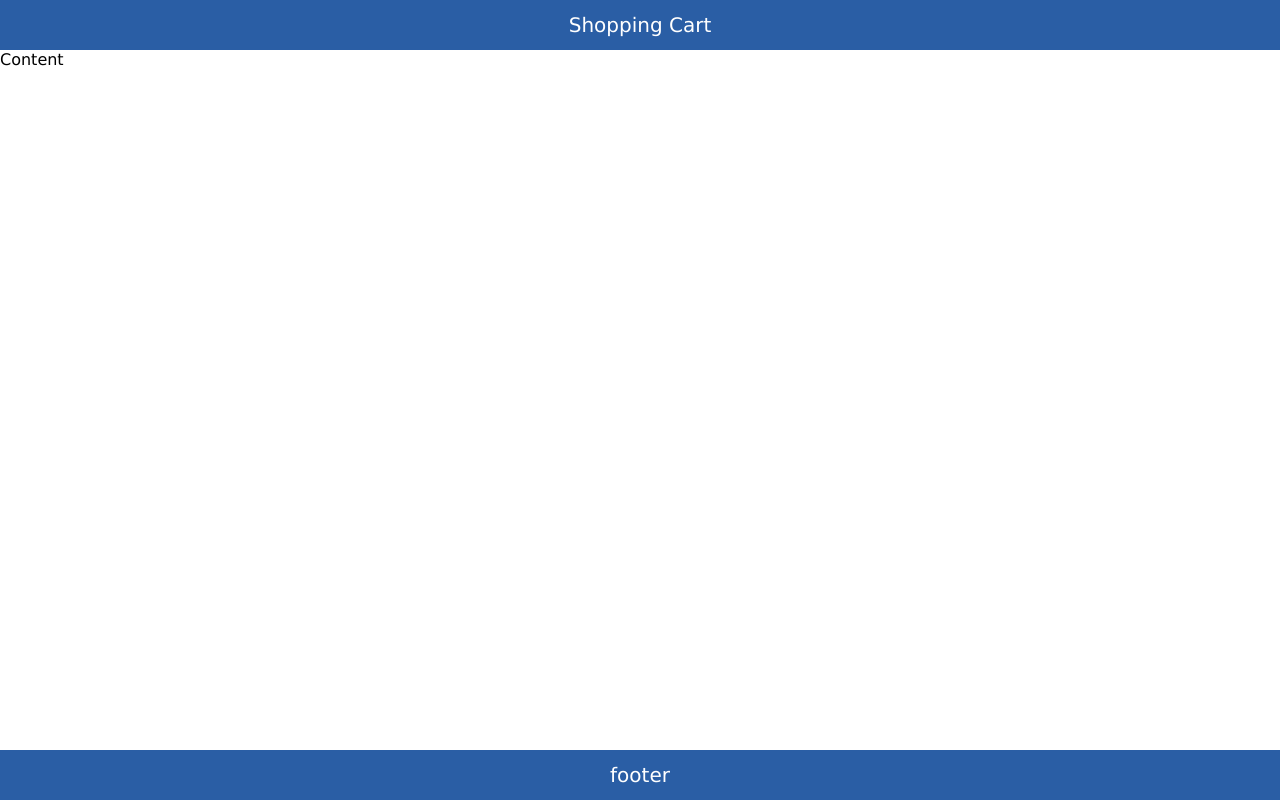
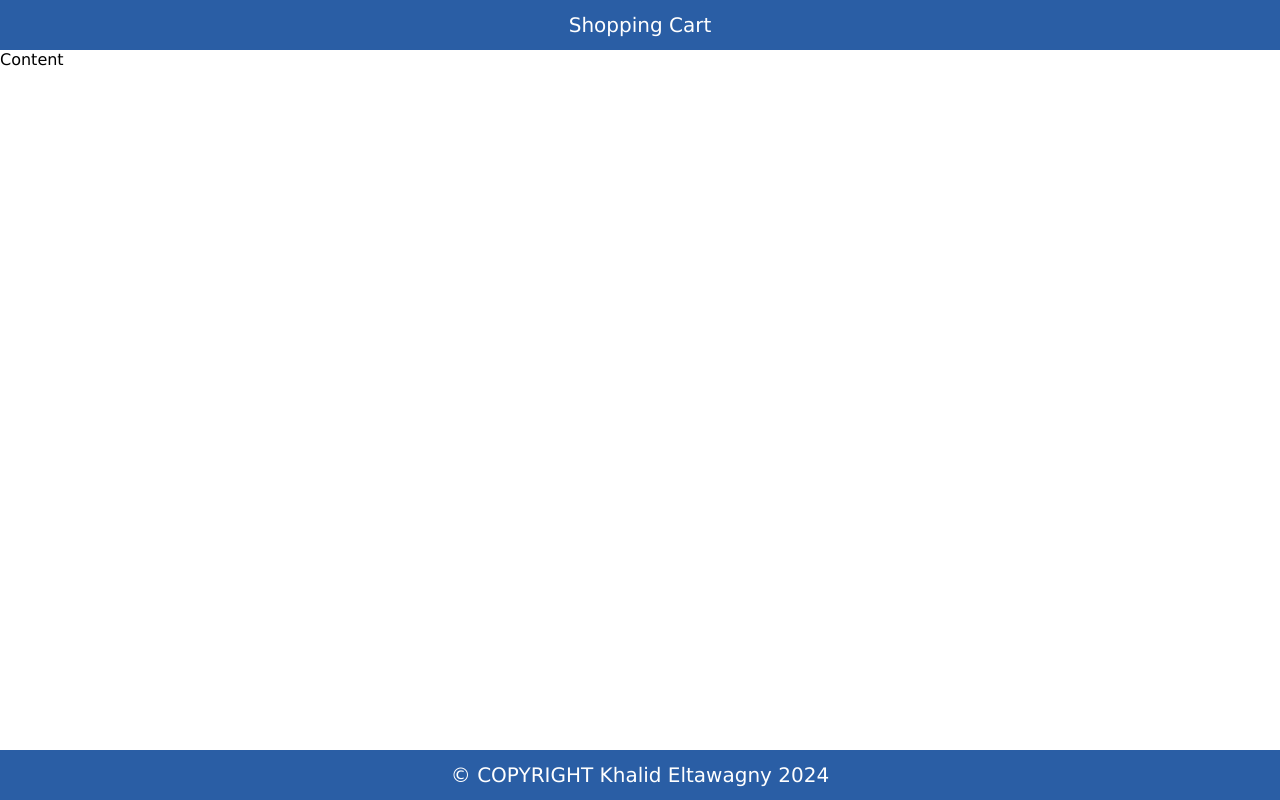
Before and after one commit to Khalid-Eltawagny/shopping-cart-app, a React (Create React App) app in the folder shopping-cart-client/: page / in a window 1280 px wide. Built offline with nearby package versions, Linux system fonts and the light colour scheme.

Commit message:
Added footer component

```diff
--- a/shopping-cart-client/package.json
+++ b/shopping-cart-client/package.json
@@ -19,7 +19,7 @@
     "build": "react-scripts build",
     "test": "react-scripts test",
     "eject": "react-scripts eject",
-    "sass": "gulp SassToCss"
+    "sass": "gulp watch"
   },
   "eslintConfig": {
     "extends": [
--- a/shopping-cart-client/src/App.js
+++ b/shopping-cart-client/src/App.js
@@ -1,16 +1,13 @@
-import './App.css';
-import Header from './Components/Header/Header';
+import "./App.css";
+import Header from "./Components/Header/Header";
+import Footer from "./Components/Footer/Footer";
 
 function App() {
   return (
     <div className="layout">
       <Header />
-      <main>
-        Content
-      </main>
-      <footer>
-        footer
-      </footer>
+      <main>Content</main>
+      <Footer />
     </div>
   );
 }
--- /dev/null
+++ b/shopping-cart-client/src/Components/Footer/Footer.js
@@ -0,0 +1,6 @@
+import "../../css/Footer/Footer.css";
+function Footer() {
+  return <footer>&copy; COPYRIGHT Khalid Eltawagny 2024</footer>;
+}
+
+export default Footer;
--- /dev/null
+++ b/shopping-cart-client/src/Components/Footer/Footer.scss
@@ -0,0 +1,9 @@
+footer {
+    grid-area: "footer";
+    background-color: #2a5ea5;
+    color: white;
+    display: flex;
+    justify-content: center;
+    align-items: center;
+    font-size: 20px;
+  }
--- a/shopping-cart-client/src/Components/Header/Header.js
+++ b/shopping-cart-client/src/Components/Header/Header.js
@@ -1,12 +1,7 @@
+import "../../css/Header/Header.css";
 
-import "../../css/Header/Header.css"
-
-function Header () {
-    return (
-        <header>
-            Shopping Cart
-        </header>
-    )
+function Header() {
+  return <header>Shopping Cart</header>;
 }
 
 export default Header;
--- /dev/null
+++ b/shopping-cart-client/src/css/Footer/Footer.css
@@ -0,0 +1,9 @@
+footer {
+  grid-area: "footer";
+  background-color: #2a5ea5;
+  color: white;
+  display: flex;
+  justify-content: center;
+  align-items: center;
+  font-size: 20px;
+}
--- a/shopping-cart-client/src/index.css
+++ b/shopping-cart-client/src/index.css
@@ -24,13 +24,3 @@
 main {
   grid-area: "main";
 }
-
-footer {
-  grid-area: "footer";
-  background-color: #2a5ea5;
-  color: white;
-  display: flex;
-  justify-content: center;
-  align-items: center;
-  font-size: 20px;
-}
```
Also changed, not shown: shopping-cart-client/gulpfile.js (+11 -8 lines).
